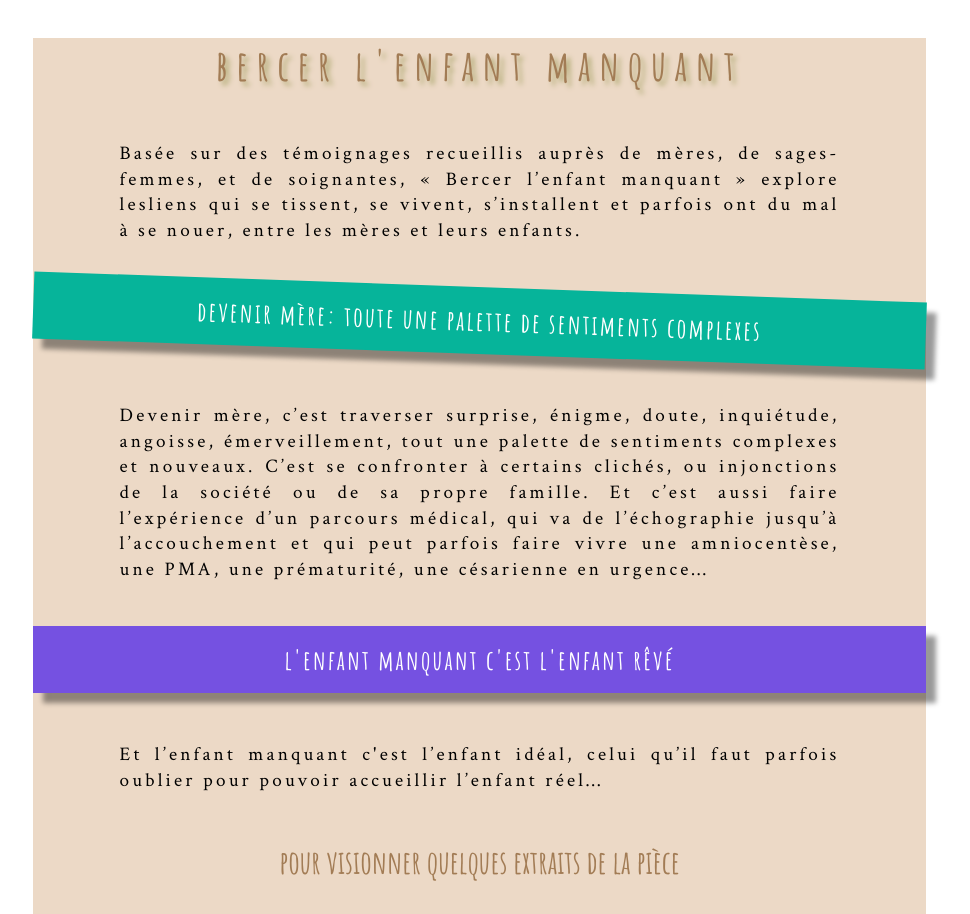
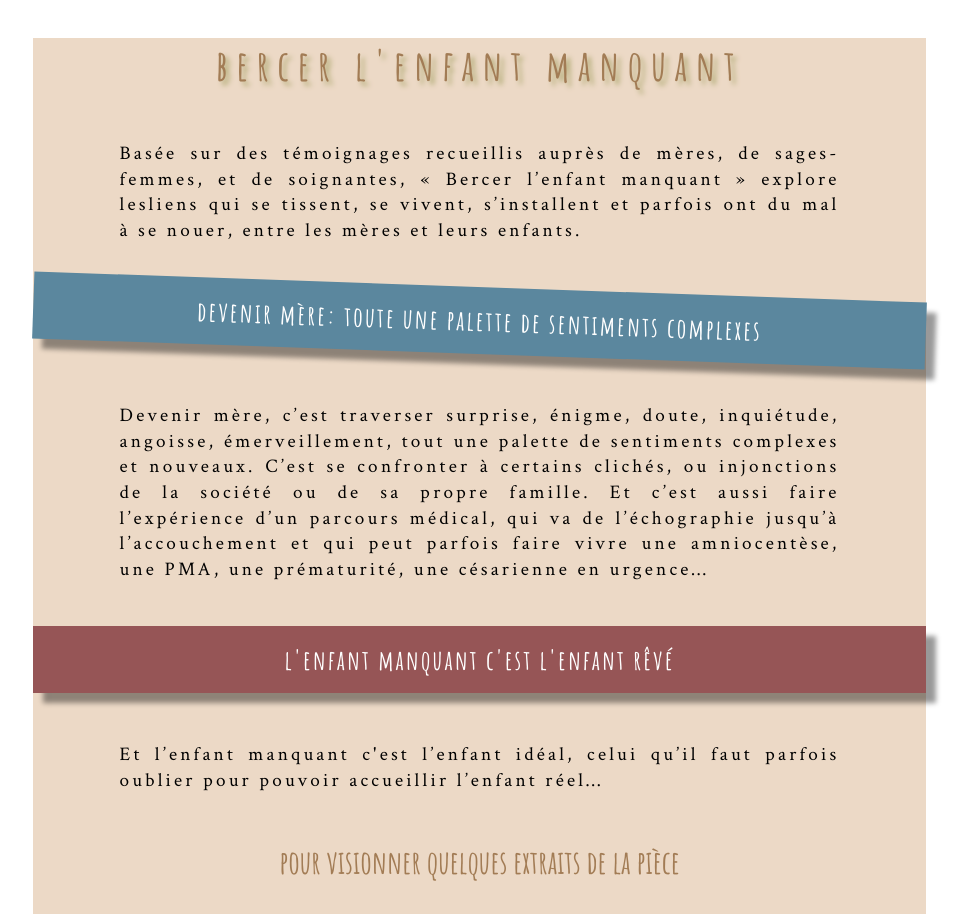
Before and after one commit to leshnik/revertouthaut, a Jekyll site: the page built from bercer-l-enfant-manquant.md, in a window 1280 px wide. Shown: the part 250-1164 px from the top of the page, without its empty margins (137-1107 px from the left). Built offline with Jekyll 4.4.1, drawn with Linux system fonts in a browser that asks for light colours; grey boxes are pictures that could not be loaded.

Commit message:
change banner colors to bluegray & earth

```diff
--- a/bercer-l-enfant-manquant.md
+++ b/bercer-l-enfant-manquant.md
@@ -9,13 +9,13 @@ summary: Basé sur des témoignages de mères, de sage-femmes, d’obstétricien
   <p class="intro-text">
     Basée sur des témoignages recueillis auprès de mères, de sages-femmes, et de soignantes, « Bercer l’enfant manquant » explore lesliens qui se tissent, se vivent, s’installent et parfois ont du mal à se nouer, entre les mères et leurs enfants.
   </p>
-  <p class="shadow" style="background-color: hsl(171,93.5%,36.5%);transform:rotate(2deg);">
+  <p class="shadow" style="background-color: #5B879E; transform:rotate(2deg);">
     devenir mère: toute une palette de sentiments complexes
   </p>
   <p class="intro-text">
     Devenir mère, c’est traverser surprise, énigme, doute, inquiétude, angoisse, émerveillement, tout une palette de sentiments complexes et nouveaux. C’est se confronter à certains clichés, ou injonctions de la société ou de sa propre famille. Et c’est aussi faire l’expérience d’un parcours médical, qui va de l’échographie jusqu’à l’accouchement et qui peut parfois faire vivre une amniocentèse, une PMA, une prématurité, une césarienne en urgence&hellip;
   </p>
-  <p class="shadow" style="background-color: #7551e1;">
+  <p class="shadow" style="background-color: #965556;">
     l'enfant manquant c'est l'enfant rêvé
   </p>
   <p class="intro-text">
```
